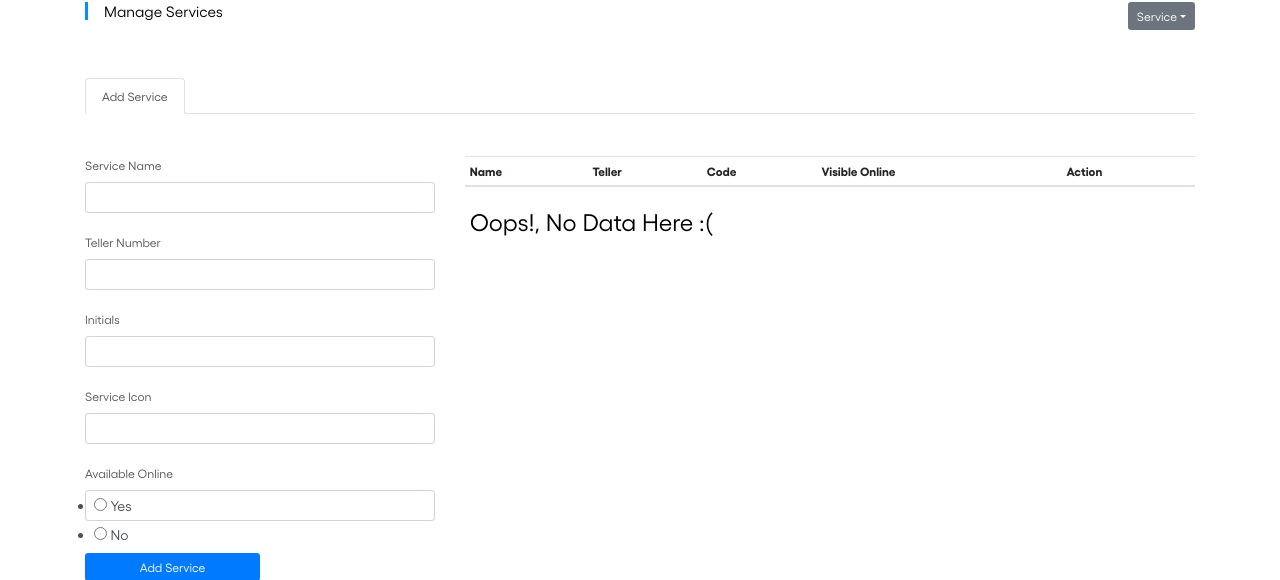
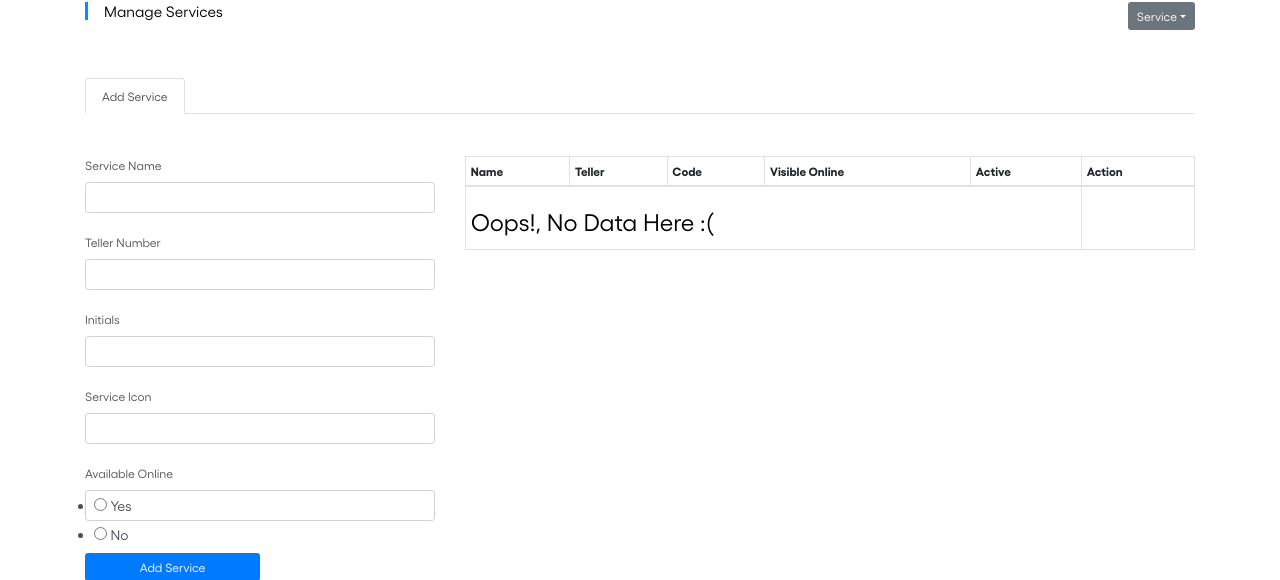
Before and after one commit to Simons22d/fuprox_local_dahsboard, a Flask app: page /service in a window 1280 px wide. Shown: the part 94-674 px from the top of the page. Run offline with Flask 2, Linux system fonts and the light colour scheme; the visitor is signed in with stand-in values (Sample User, id 1); data that the repository does not hold is empty; some libraries are stand-ins or nearby versions.

Commit message:
wokring protptype

```diff
--- a/fuprox/models.py
+++ b/fuprox/models.py
@@ -210,7 +210,6 @@ class ImageCompanySchema(ma.Schema):
 
 
 #  new models
-
 class Teller(db.Model):
     id = db.Column(db.Integer, primary_key=True)
     number = db.Column(db.Integer, nullable=False)
@@ -219,10 +218,10 @@ class Teller(db.Model):
     service = db.Column(db.String(200))
     unique_id = db.Column(db.String(255), default=ticket_unique, unique=True)
     is_synced = db.Column(db.Boolean, default=False)
-    # branch_unique_id = db.Column(db.String(length=250),db.ForeignKey("branch.unique_id"),nullable=False)
-    branch_unique_id = db.Column(db.String(length=250), nullable=False, default=1234)
+    branch_unique_id = db.Column(db.String(length=250),nullable=False, default=1234)
+    active = db.Column(db.Boolean, default=True)
 
-    def __init__(self, number, branch, service, branch_unique_id):
+    def __init__(self, number, branch, service,branch_unique_id):
         self.number = number
         self.branch = branch
         self.service = service
@@ -231,7 +230,7 @@ class Teller(db.Model):
 
 class TellerSchema(ma.Schema):
     class Meta:
-        fields = ("id", "number", "date_added", "branch", "service", "is_synced", "unique_id", "branch_unique_id")
+        fields = ("id", "number", "date_added", "branch", "service","is_synced","unique_id","branch_unique_id","active")
 
 
 def ticket_unique() -> int:
@@ -250,6 +249,7 @@ class ServiceOffered(db.Model):
     is_synced = db.Column(db.Boolean, default=False)
     unique_id = db.Column(db.String(255), default=ticket_unique, unique=True)
     medical_active = db.Column(db.Boolean, default=False)
+    active = db.Column(db.Boolean, default=True)
 
     def __init__(self, name, branch_id, teller, code, icon):
         self.name = name
@@ -262,7 +262,9 @@ class ServiceOffered(db.Model):
 
 class ServiceOfferedSchema(ma.Schema):
     class Meta:
-        fields = ("id", "branch_id", "name", "teller", "date_added", "code", "icon", "unique_id", "medical_active")
+        fields = ("id", "branch_id", "name", "teller", "date_added", "code", "icon","unique_id","medical_active",
+                  "active")
+
 
 
 class Icon(db.Model):
--- a/fuprox/routes.py
+++ b/fuprox/routes.py
@@ -39,9 +39,7 @@ def get_part_of_day(hour):
         else
         "afternoon" if 12 <= hour <= 17
         else
-        "evening" if 18 <= hour <= 22
-        else
-        "night"
+        "evening"
     )
 
 
@@ -65,7 +63,7 @@ def home():
         "bookings" : f"{bookings} {'booking' if bookings <= 1 else 'Bookings'}",
         "tellers" : f"{tellers} {'Teller' if tellers <= 1 else 'Tellers'}",
         "services" : f"{service_offered} {'Service' if service_offered <= 1 else 'Services'}",
-        "statement" : get_part_of_day(time),
+        "statement" : get_part_of_day(time).capitalize(),
         "user" : (current_user.username).capitalize()
     }
     log(f"current_user {current_user.username}")
@@ -232,7 +230,7 @@ def payments_report():
 @login_required
 def tellers():
     # get data from the database
-    tellers = Teller.query.all()
+    tellers_ = Teller.query.all()
     # init the form
     teller = TellerForm()
     services = ServiceOffered.query.all()
@@ -240,9 +238,10 @@ def tellers():
         # get specific compan data
         if teller_exists(teller.number.data):
             key_ = secrets.token_hex();
-            teller_number = request.json["teller_number"]
-            branch_id = request.json["branch_id"]
-            service_name = request.json["service_name"]
+            teller_number = teller.number.data
+            branch_id = Branch.query.first().id
+            service_name = teller.service.data
+            status = True if teller.active.data == "True" else False
             try:
                 branch = branch_exists_id(branch_id)
                 final = add_teller(teller_number, branch_id, service_name, branch.unique_id)
@@ -252,7 +251,7 @@ def tellers():
             return final
         else:
             flash("Company Does Not exist. Add company name first.", "danger")
-    return render_template("add_branch.html", form=teller, services=services ,tellers=tellers)
+    return render_template("add_branch.html", form=teller, services=services ,tellers=tellers_)
 
 
 """ not recommemded __check if current branch is in db"""
@@ -606,7 +605,7 @@ def edit_branch(id):
             this_service.code = service.code.data
             this_service.icon = service.icon.data
             this_service.medical_active = True if service.visible.data == "True" else False
-            # this_service.active = True if service.active.data == "True" else False
+            this_service.active = True if service.active.data == "True" else False
             # update date to the database
             db.session.commit()
         except sqlalchemy.exc.IntegrityError:
@@ -664,12 +663,15 @@ def edit_teller(id):
     # init the form
     teller = TellerForm()
     teller_data = Teller.query.get(id)
+    tellers = Teller.query.all()
+    services = ServiceOffered.query.all()
     if teller.validate_on_submit():
         # update data in the database
         try:
+            log(teller.active.data)
             teller_data.number = teller.number.data
             teller_data.service = teller.service.data
-            # this_service.active = True if teller.active.data == "True" else False
+            teller_data.active = True if teller.active.data == "True" else False
             db.session.commit()
         except sqlalchemy.exc.IntegrityError:
             flash("Branch By That Name Exists", "warning")
@@ -677,13 +679,13 @@ def edit_teller(id):
         teller.number.data = ""
         teller.service.data = ""
         flash("Branch Successfully Updated", "success")
-        return redirect(url_for("add_company"))
+        return redirect(url_for("tellers"))
     elif request.method == "GET":
         teller.number.data = teller_data.number
         teller.service.data = teller_data.service
     else:
         flash("Service Does Not exist. Add Service name first.", "danger")
-    return render_template("edit_branch.html", form=teller,services_offered = teller_data)
+    return render_template("edit_branch.html", form=teller,services_offered = teller_data,services=services)
 
 
 @app.route("/email", methods=["POST"])
--- a/fuprox/templates/add_branch.html
+++ b/fuprox/templates/add_branch.html
@@ -140,7 +140,7 @@
         </form>
       </div>
         <div class="col-md-8">
-            <table class="table table-sm table-hover" style="font-size:12px;">
+            <table class="table table-sm table-hover table-bordered" style="font-size:12px;">
         <thead>
           <tr>
             <th scope="col">Number</th>
--- a/fuprox/templates/add_company.html
+++ b/fuprox/templates/add_company.html
@@ -208,13 +208,14 @@
         </form>
       </div>
         <div class="col-md-8">
-            <table class="table table-sm table-hover" style="font-size:12px;">
+            <table class="table table-sm table-hover table-bordered" style="font-size:12px;">
         <thead>
           <tr>
             <th scope="col">Name</th>
             <th scope="col">Teller</th>
             <th scope="col">Code</th>
             <th scope="col">Visible Online</th>
+            <th scope="col">Active</th>
             <th scope="col">Action</th>
           </tr>
         </thead>
@@ -226,6 +227,7 @@
             <td>{{item.name}}</td>
             <td>{{item.teller}}</td>
             <td>{{item.code}}</td>
+            <td>{{item.active}}</td>
             <td>{{item.medical_active}}</td>
             <td><a href="{{ url_for('edit_branch',id=item.id)}}">edit</a></td>
           </tr>
--- a/fuprox/templates/payment.html
+++ b/fuprox/templates/payment.html
@@ -55,7 +55,7 @@
 {% endblock%}
 
 {% block content %}
-<table class="table table-striped table-bordered table-hover tables" id="Mpesa" >
+<table class="table table-striped table-hover tables table-bordered" id="Mpesa" >
         <thead>
         <tr>
             <th scope="col">#</th>
--- a/fuprox/utility.py
+++ b/fuprox/utility.py
@@ -104,6 +104,10 @@ def branch_exists_id(id):
     return Branch.query.get(id)
 
 
+def teller_exists(number):
+    return Teller.query.filter_by(number=number).first()
+
+
 def add_teller(teller_number, branch_id, service_name, branch_unique_id):
     # here we are going to ad teller details
     if len(service_name.split(",")) > 1:
@@ -153,6 +157,8 @@ def add_teller(teller_number, branch_id, service_name, branch_unique_id):
     return final
 
 
+
+
 def service_exists(name, branch_id):
     lookup = ServiceOffered.query.filter_by(name=name).filter_by(branch_id=branch_id).first()
     data = service_schema.dump(lookup)
@@ -196,8 +202,8 @@ def create_service(name, teller, branch_id, code, icon_id, visible):
                 log("code does not exists")
                 # check if icon exists for the branch
                 # if icon_exists(icon_id, branch_id):
-                icon = icon_name_to_id(icon_id)
-                icon = Icon.query.get(icon)
+                icon = icon_name_to_id(icons)
+                icon = Icon.query.get(icon_id)
                 if icon:
                     log("icon exists")
                     try:
```
Also changed, not shown: fuprox/templates/edit_branch.html (+14 -9 lines).
